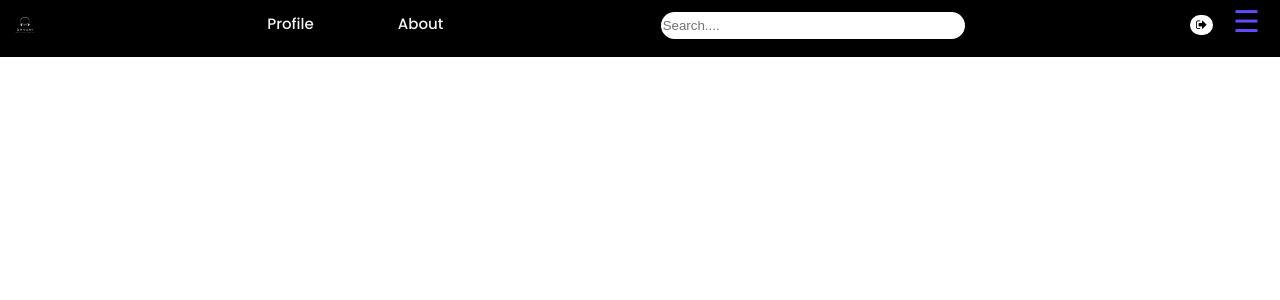
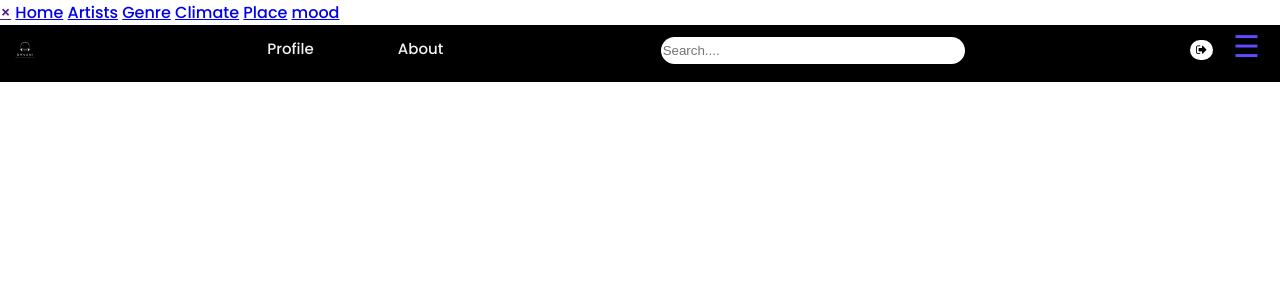
Before and after one commit to Sri01729/DHVANI-AI-project-Sri01729, a PHP site: page / in a window 1280 px wide. Shown: the top 300 px of the page. Run offline with PHP 8.4, Linux system fonts and the light colour scheme.

Commit message:
Create sidebar menu

```diff
--- a/DHVANI/views/header.view.php
+++ b/DHVANI/views/header.view.php
@@ -13,6 +13,16 @@
 
 <body>
     <header>
+        <div id="mySidenav" class="sidenav">
+            <a href="" class="closebtn" onclick="closeNav()">&times;</a>
+            <a href="#">Home</a>
+            <a href="#">Artists</a>
+            <a href="#">Genre</a>
+            <a href="#">Climate</a>
+            <a href="#">Place</a>
+            <a href="#">mood</a>
+
+        </div>
         <nav id="navlist">
             <div class="logo">
                 <img src="/DHVANI/assets/img/DHVANI.svg" alt="">
```
